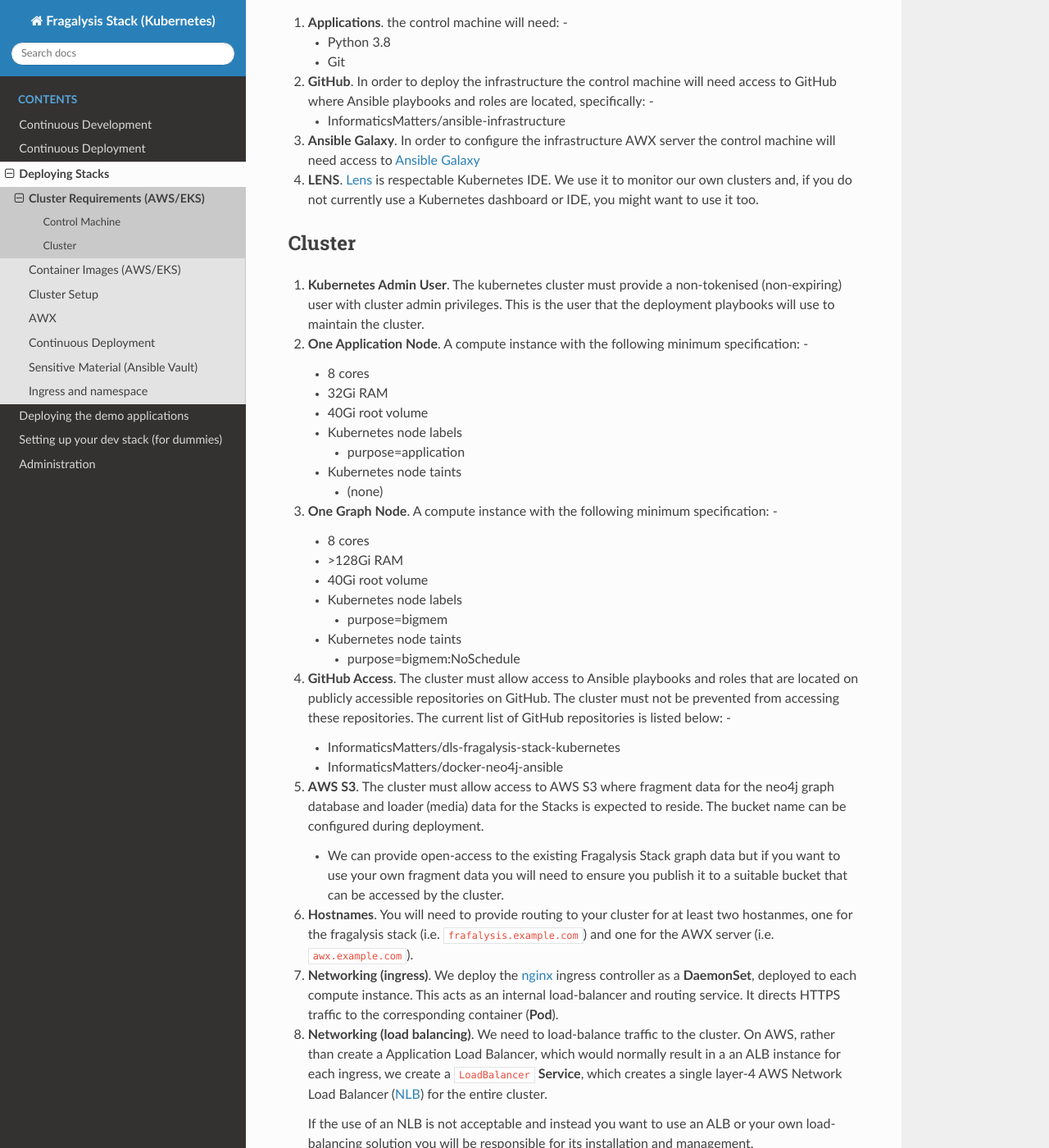
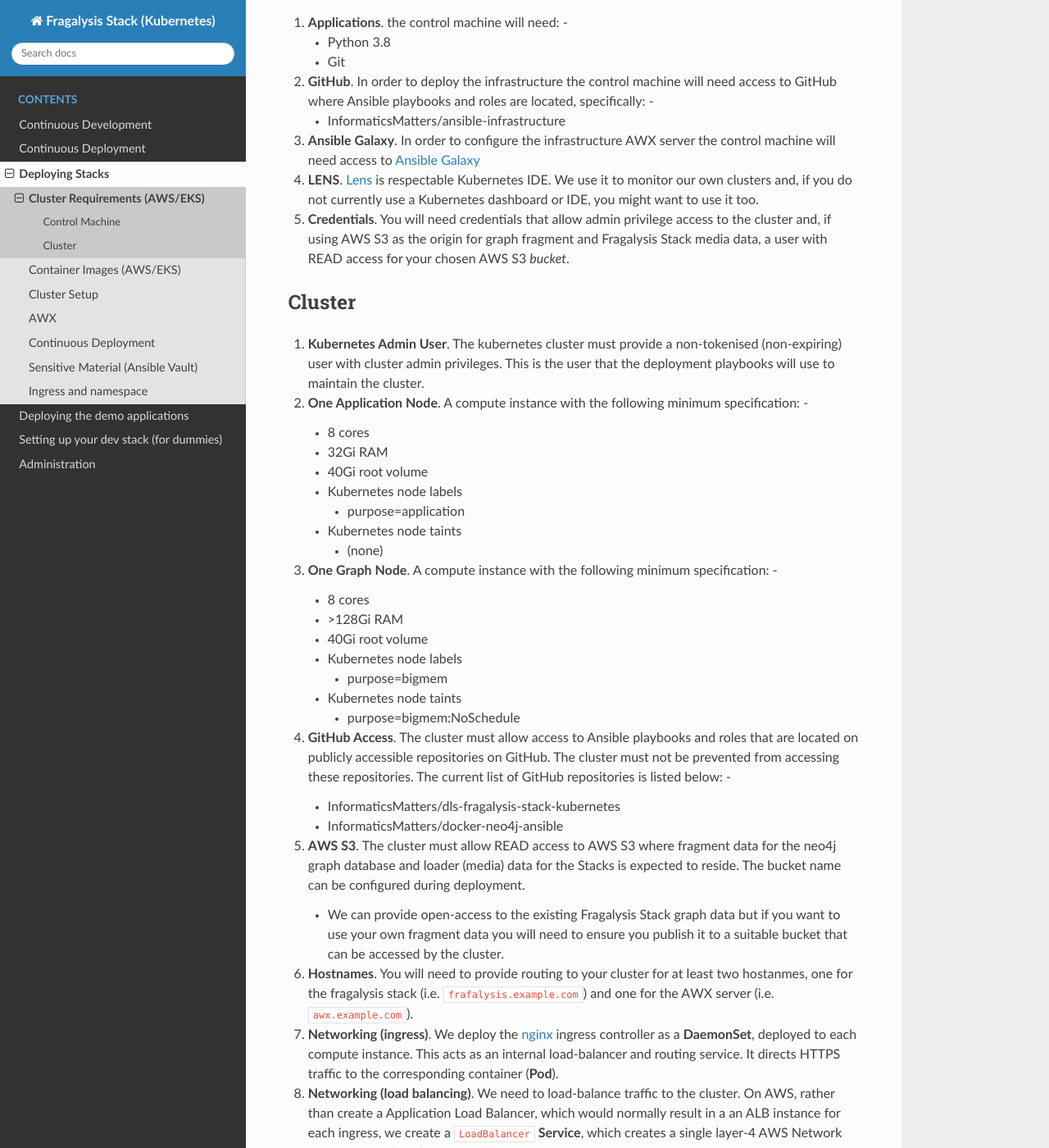
Before and after one commit to InformaticsMatters/dls-fragalysis-stack-kubernetes, a Sphinx documentation site: the page built from docs/source/cluster-setup/requirements.rst, in a window 1280 px wide and 1400 px high, scrolled down 296 px. Shown: the whole window at 82% size. Built offline with Sphinx 7.4.7 and the Read the Docs theme 2.0.0, drawn with Linux system fonts in a browser that asks for light colours; formulas are drawn with MathJax 3.

Commit message:
- Restructured cluster setup
- Part-way through 'basic documentation'

```diff
--- /dev/null
+++ b/docs/source/cluster-setup/basic/awx-configuration.rst
@@ -0,0 +1,3 @@
+***********************
+Basic AWX Configuration
+***********************
--- /dev/null
+++ b/docs/source/cluster-setup/basic/graph-deployment.rst
@@ -0,0 +1,3 @@
+**********************
+Basic Graph Deployment
+**********************
--- /dev/null
+++ b/docs/source/cluster-setup/basic/stack-deployment.rst
@@ -0,0 +1,3 @@
+**********************
+Basic Stack Deployment
+**********************
--- a/docs/source/cluster-requirements.rst
+++ b/docs/source/cluster-setup/requirements.rst
@@ -26,6 +26,11 @@
 4.  **LENS**. `Lens`_ is respectable Kubernetes IDE. We use it to monitor
     our own clusters and, if you do not currently use a Kubernetes dashboard
     or IDE, you might want to use it too.
+
+5.  **Credentials**. You will need credentials that allow admin privilege
+    access to the cluster and, if using AWS S3 as the origin for graph fragment
+    and Fragalysis Stack media data, a user with READ access for your chosen
+    AWS S3 *bucket*.
 
 Cluster
 =======
@@ -71,7 +76,7 @@
     *   InformaticsMatters/docker-neo4j-ansible
 
 
-5.  **AWS S3**. The cluster must allow access to AWS S3 where fragment data
+5.  **AWS S3**. The cluster must allow READ access to AWS S3 where fragment data
     for the neo4j graph database and loader (media) data for the Stacks is
     expected to reside. The bucket name can be configured during deployment.
 
--- a/docs/source/deploying-stacks.rst
+++ b/docs/source/deploying-stacks.rst
@@ -27,9 +27,9 @@
     :maxdepth: 1
     :caption: Container Images
 
-    cluster-requirements
+    cluster-setup/requirements
     container-images
-    cluster-setup
+    cluster-setup/index
 
 ..  toctree::
     :maxdepth: 1
```
Also changed, not shown: docs/source/cluster-setup.rst (deleted, +0 -36 lines), docs/source/cluster-setup/basic/infrastructure-installation.rst (added, +9 -0 lines), docs/source/cluster-setup/index.rst (added, +43 -0 lines).
